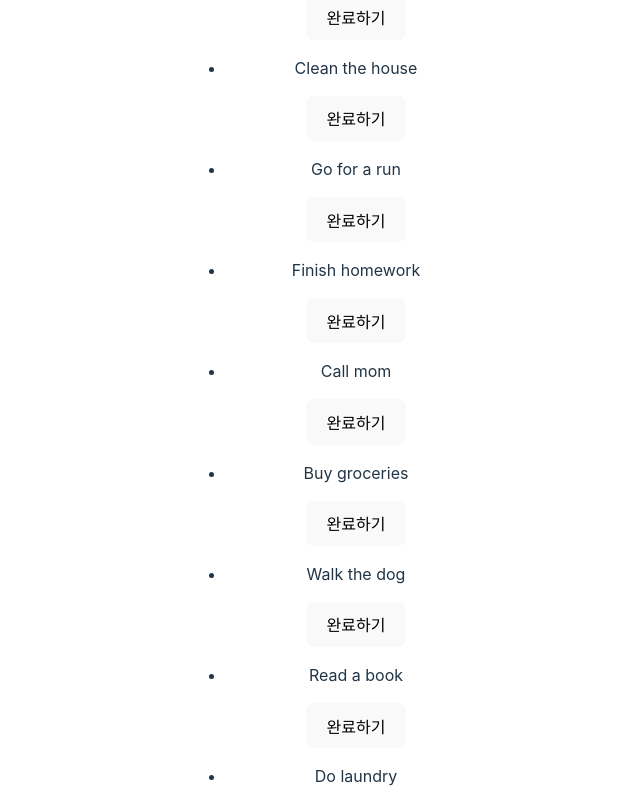
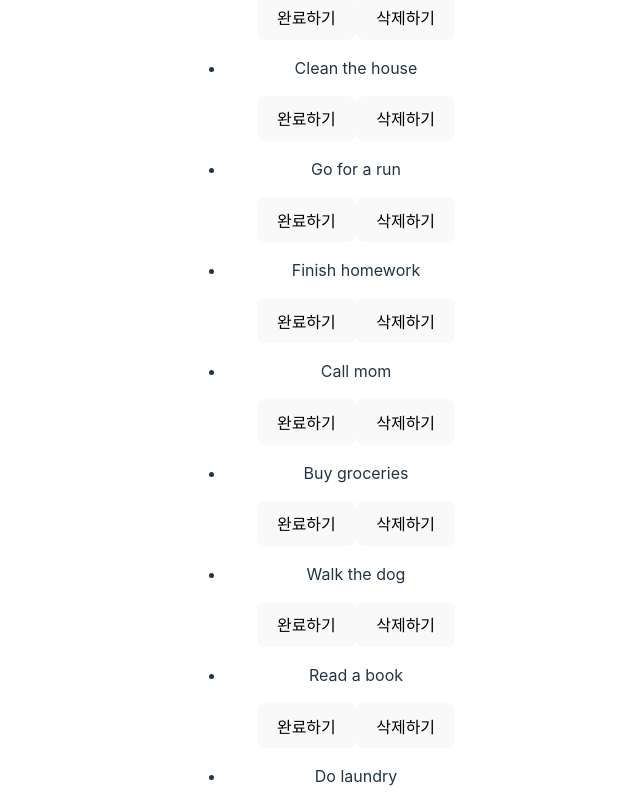
Before and after one commit to answq/react-basic-todo, a React (Vite) app in the folder react-vite/: page / in a window 1280 px wide. Shown: the top 800 px of the page, without its empty margins (304-944 px from the left). Built offline with nearby package versions, Linux system fonts and the light colour scheme.

Commit message:
베이직반 네 번째 실습

```diff
--- a/react-vite/src/components/TodoList.jsx
+++ b/react-vite/src/components/TodoList.jsx
@@ -46,7 +46,15 @@ const TodoList = () => {
     });
     setTodos(updatedTodos);
   };
-
+  const handleDelete = (id) => {
+    const filteredTodos = todos.filter((todo) => {
+      if (todo.id === id) {
+        return false;
+      }
+      return true;
+    });
+    setTodos(filteredTodos);
+  };
   return (
     <div>
       <form onSubmit={handleSubmit}>
@@ -61,10 +69,15 @@ const TodoList = () => {
       <ul>
         {todos.map(({ id, text, completed }) => (
           <li key={id}>
-            <p>{text}</p>
-            <button onClick={() => handleToggleCompleted(id)}>
-              {completed ? "취소하기" : "완료하기"}
-            </button>
+            <p style={{ textDecoration: completed ? "line-through" : "none" }}>
+              {text}
+            </p>
+            <div>
+              <button onClick={() => handleToggleCompleted(id)}>
+                {completed ? "취소하기" : "완료하기"}
+              </button>
+              <button onClick={() => handleDelete(id)}>삭제하기</button>
+            </div>
           </li>
         ))}
       </ul>
```
